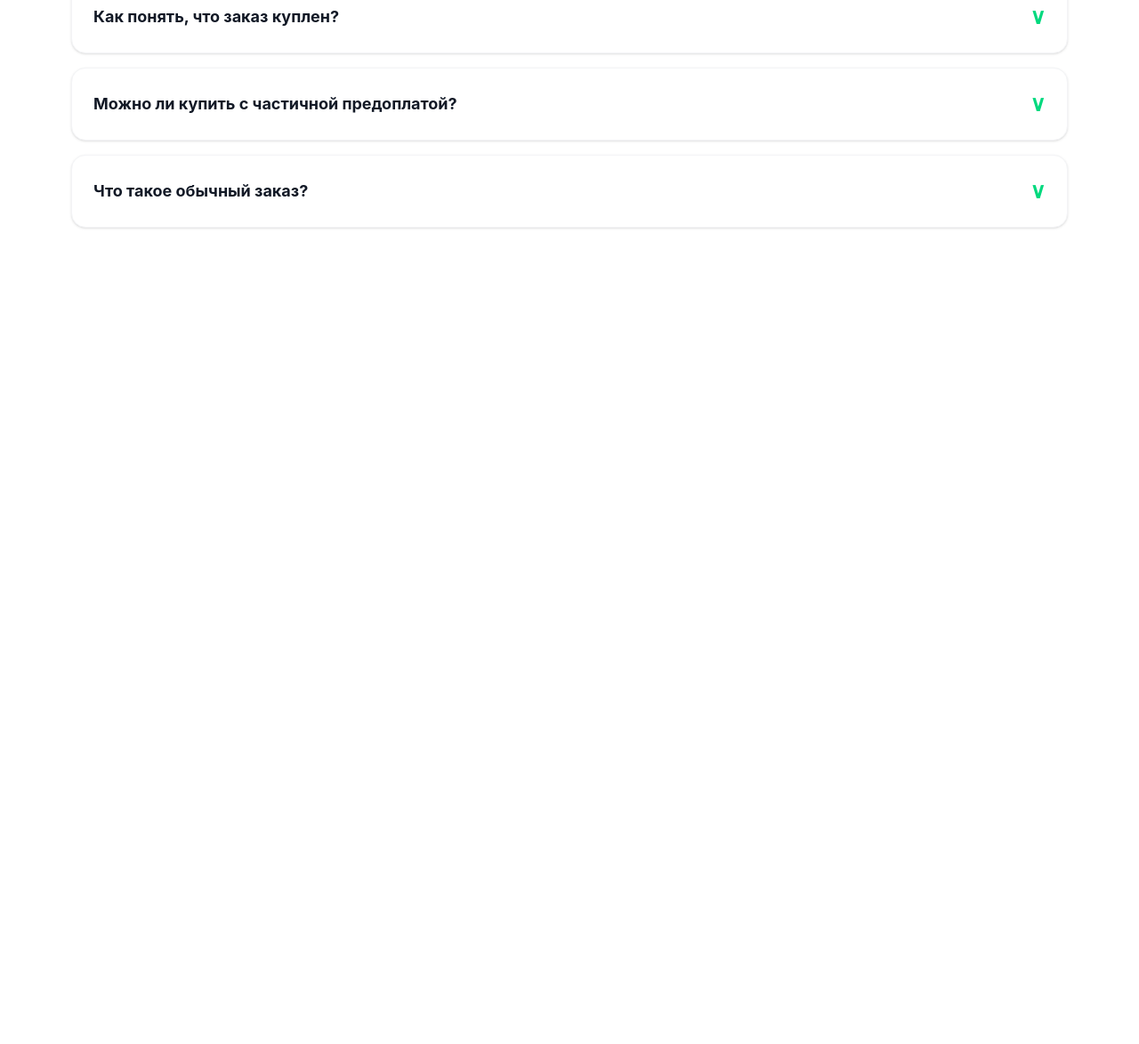
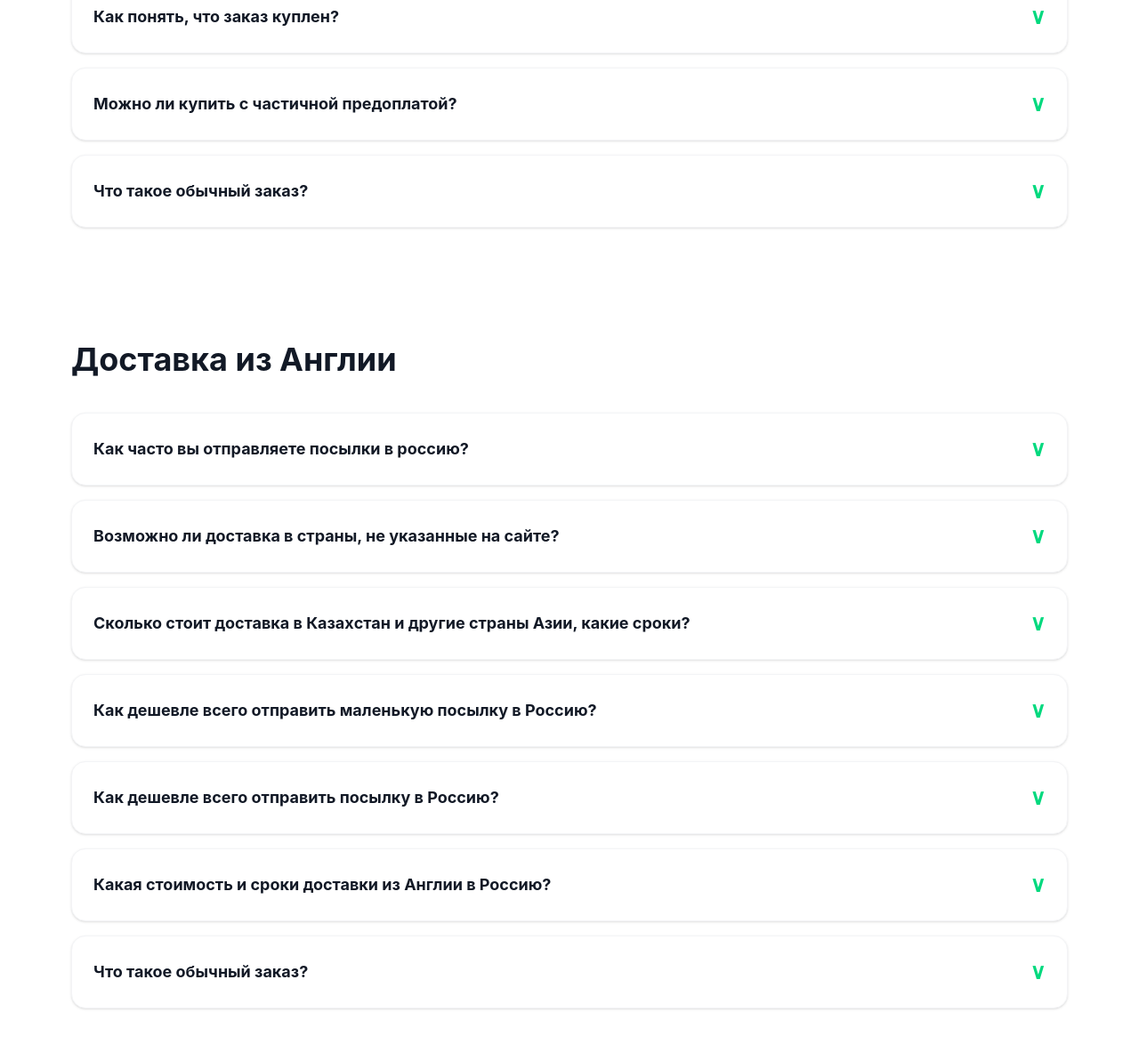
Before and after one commit to dilovar6666/dzweek3.5, a website: page src/index5.html in a window 1280 px wide. Shown: the part 2121-3295 px from the top of the page at 89% size. Before the commit the page ends 2441 px from the top, so only its background shows below. Drawn offline with nearby package versions, Linux system fonts and the light colour scheme; files that its build step writes are made by us from their sources; files whose address does not match are found by name.

Commit message:
add section5

```diff
--- a/src/index5.html
+++ b/src/index5.html
@@ -119,7 +119,7 @@
       </div>
    </section>
 
-     <section class="max-w-6xl mx-auto px-4 py-16 font-sans text-[#121926]">
+   <section class="max-w-6xl mx-auto px-4 py-16 font-sans text-[#121926]">
       <h2 class="text-4xl font-bold mb-10 text-left">Покупки в магазинаx Англии, скидки и промкода</h2>
       <div class="space-y-4">
          <details class="group bg-white rounded-2xl shadow-sm border border-gray-100 overflow-hidden transition-all">
@@ -172,6 +172,60 @@
          </details>
       </div>
    </section>
+
+   <section class="max-w-6xl mx-auto px-4 py-16 font-sans text-[#121926]">
+      <h2 class="text-4xl font-bold mb-10 text-left">Доставка из Англии</h2>
+      <div class="space-y-4">
+         <details class="group bg-white rounded-2xl shadow-sm border border-gray-100 overflow-hidden transition-all">
+            <summary class="flex justify-between items-center p-6 list-none font-bold text-lg focus:outline-none">
+               <span>Как часто вы отправляете посылки в россию?</span>
+               <span class="text-[#00d97e] text-2xl">∨</span>
+            </summary>
+         </details>
+
+         <details class="group bg-white rounded-2xl shadow-sm border border-gray-100 overflow-hidden transition-all">
+            <summary class="flex justify-between items-center p-6 list-none font-bold text-lg focus:outline-none">
+               <span>Возможно ли доставка в страны, не указанные на сайте?</span>
+               <span class="text-[#00d97e] text-2xl">∨</span>
+            </summary>
+         </details>
+
+         <details class="group bg-white rounded-2xl shadow-sm border border-gray-100 overflow-hidden transition-all">
+            <summary class="flex justify-between items-center p-6 list-none font-bold text-lg focus:outline-none">
+               <span>Сколько стоит доставка в Казаxстан и другие страны Азии, какие сроки?</span>
+               <span class="text-[#00d97e] text-2xl">∨</span>
+            </summary>
+         </details>
+
+         <details class="group bg-white rounded-2xl shadow-sm border border-gray-100 overflow-hidden transition-all">
+            <summary class="flex justify-between items-center p-6 list-none font-bold text-lg focus:outline-none">
+               <span>Как дешевле всего отправить маленькую посылку в Россию?</span>
+               <span class="text-[#00d97e] text-2xl">∨</span>
+            </summary>
+         </details>
+
+         <details class="group bg-white rounded-2xl shadow-sm border border-gray-100 overflow-hidden transition-all">
+            <summary class="flex justify-between items-center p-6 list-none font-bold text-lg focus:outline-none">
+               <span>Как дешевле всего отправить посылку в Россию?</span>
+               <span class="text-[#00d97e] text-2xl">∨</span>
+            </summary>
+         </details>
+
+         <details class="group bg-white rounded-2xl shadow-sm border border-gray-100 overflow-hidden transition-all">
+            <summary class="flex justify-between items-center p-6 list-none font-bold text-lg focus:outline-none">
+               <span>Какая стоимость и сроки доставки из Англии в Россию?</span>
+               <span class="text-[#00d97e] text-2xl">∨</span>
+            </summary>
+         </details>
+
+         <details class="group bg-white rounded-2xl shadow-sm border border-gray-100 overflow-hidden transition-all">
+            <summary class="flex justify-between items-center p-6 list-none font-bold text-lg focus:outline-none">
+               <span>Что такое обычный заказ?</span>
+               <span class="text-[#00d97e] text-2xl">∨</span>
+            </summary>
+         </details>
+      </div>
+   </section>
 </body>
 
 </html>
```
